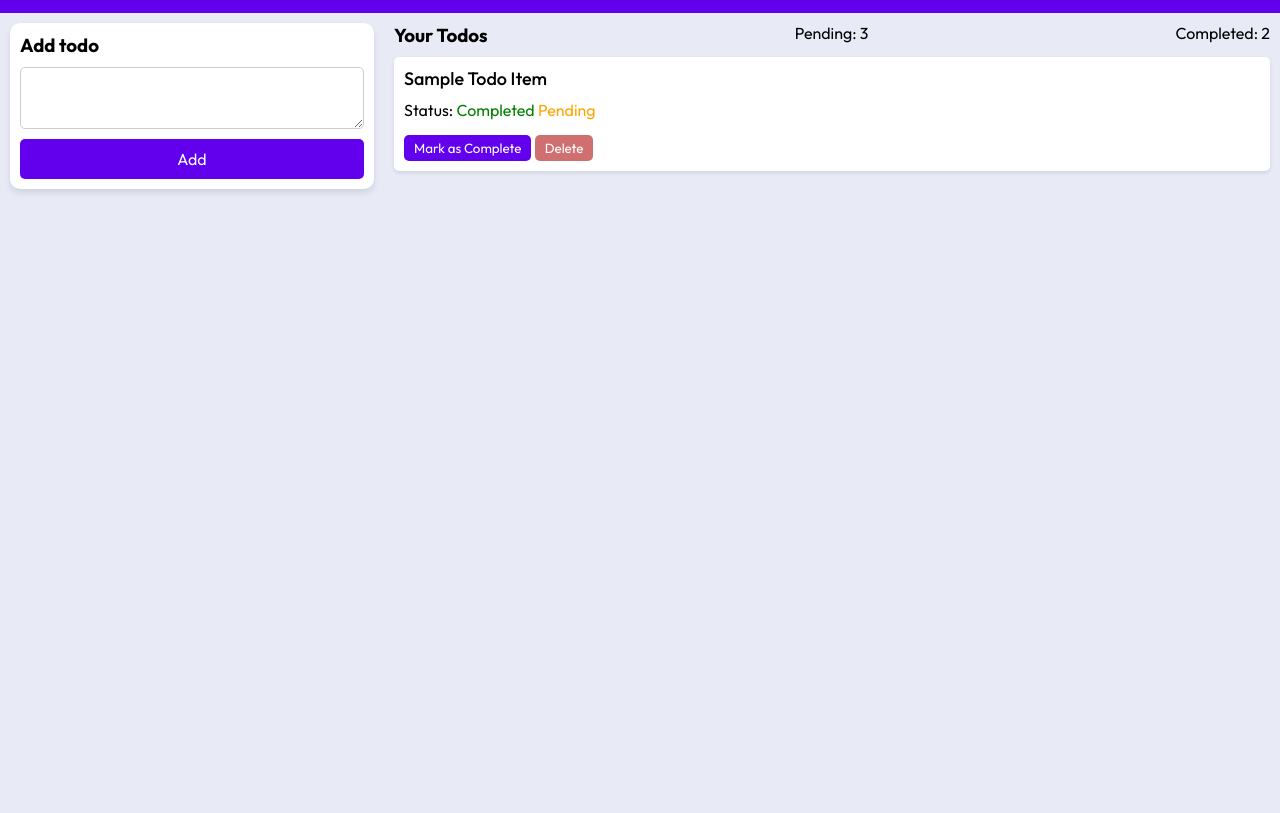
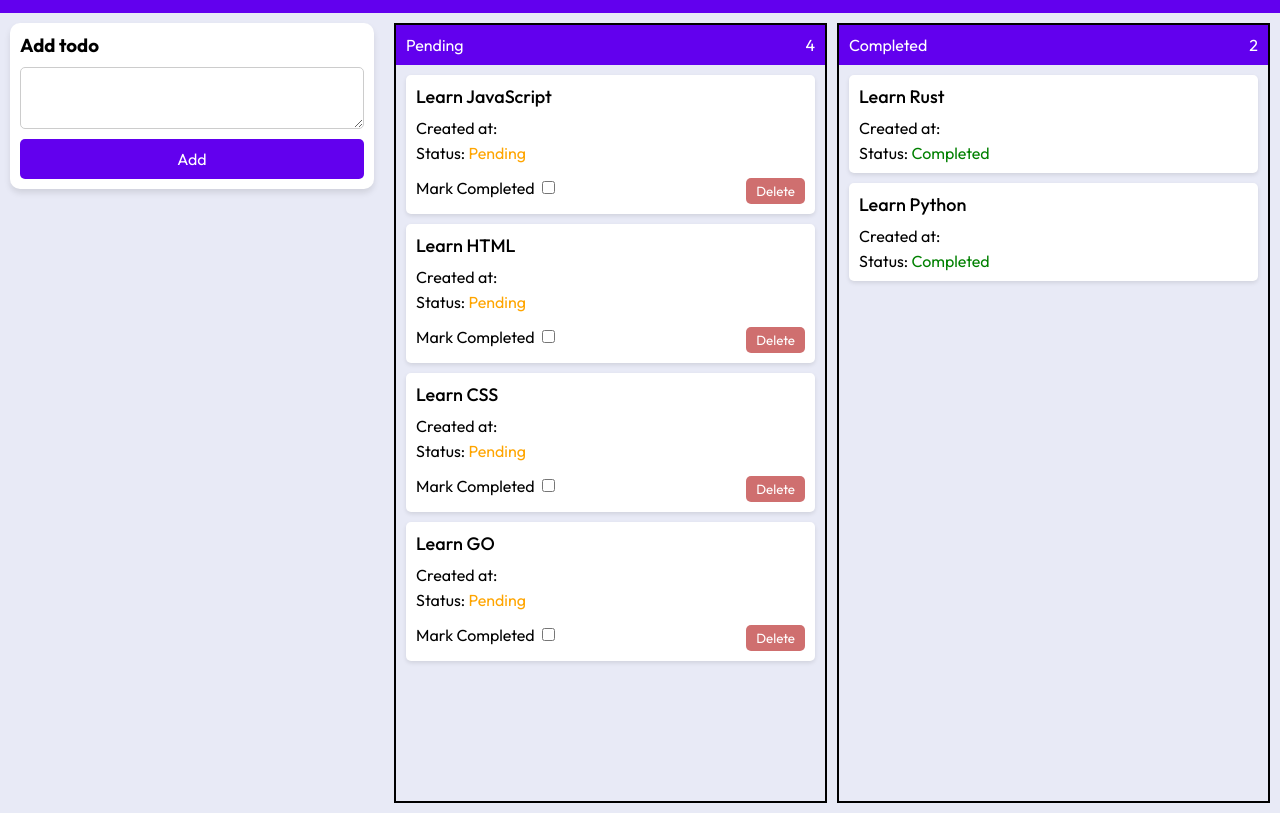
Before and after one commit to sourabh003/todo, a plain HTML site: page index.html in a window 1280 px wide. Shown: the part 59-872 px from the top of the page. Drawn offline with Linux system fonts and the light colour scheme.

Commit message:
updated todos

```diff
--- a/index.html
+++ b/index.html
@@ -17,30 +17,26 @@
 			<section class="form-sec">
 				<form id="todo-form" action="">
 					<h3>Add todo</h3>
-					<textarea></textarea>
+					<textarea id="todo-input"></textarea>
 					<button>Add</button>
 				</form>
 			</section>
 			<section class="list-sec">
-				<div class="list-header">
-					<h3>Your Todos</h3>
+				<div class="sections">
+					<div class="sec-header">
+						<div>Pending</div>
+						<div id="pending-count">0</div>
+					</div>
 
-					<p>Pending: <span id="pending-count">0</span></p>
-					<p>Completed: <span id="completed-count">0</span></p>
+					<div class="sec-list" id="sec-pending"></div>
 				</div>
-				<div id="list" class="todo-list">
-					<div class="todo-item">
-						<p class="todo-title">Sample Todo Item</p>
-						<p class="todo-status">
-							Status:
-							<span class="success">Completed</span>
-							<span class="warning">Pending</span>
-						</p>
-						<div class="todo-actions">
-							<button class="complete-btn">Mark as Complete</button>
-							<button class="delete-btn">Delete</button>
-						</div>
+				<div class="sections">
+					<div class="sec-header">
+						<div>Completed</div>
+						<div id="completed-count">0</div>
 					</div>
+
+					<div class="sec-list" id="sec-completed"></div>
 				</div>
 			</section>
 		</main>
--- a/scripts/index.js
+++ b/scripts/index.js
@@ -1,47 +1,99 @@
 let todos = [
 	{
 		id: 1,
-		title: "Learn JavaScript",
+        title: "Learn JavaScript",
+        createdAt: "",
 		completed: false,
 	},
 	{
 		id: 2,
-		title: "Learn HTML",
+		createdAt: "",
+        title: "Learn HTML",
 		completed: false,
 	},
 	{
 		id: 3,
-		title: "Learn CSS",
+		createdAt: "",
+        title: "Learn CSS",
 		completed: false,
 	},
 	{
 		id: 4,
-		title: "Learn GO",
+		createdAt: "",
+        title: "Learn GO",
+		completed: false,
+	},
+	{
+		id: 5,
+		createdAt: "",
+        title: "Learn Rust",
 		completed: true,
 	},
 	{
-		id: 5,
-		title: "Learn Rust",
+		id: 6,
+		createdAt: "",
+        title: "Learn Python",
 		completed: true,
 	},
 ];
 
 const todoList = document.getElementById("list");
 
+const newTodoForm = document.getElementById("todo-form");
+const newTodoTitle = document.getElementById("todo-input");
+
+const pendingList = document.getElementById("sec-pending");
+const completedList = document.getElementById("sec-completed");
+
 const pendingCounter = document.getElementById("pending-count");
 const completedCounter = document.getElementById("completed-count");
 
+newTodoForm.onsubmit = function (e) {
+	e.preventDefault();
+
+    createTodo(newTodoTitle.value)
+    newTodoTitle.value = ""
+};
+
+function deleteTodo(id) {
+	const updatedTodos = todos.filter((todo) => todo.id !== id);
+	todos = updatedTodos;
+	showTodos(updatedTodos);
+}
+
+function markComplete(id) {
+	const updatedTodos = todos.map((todo) => {
+		if (todo.id === id) {
+			todo.completed = true;
+		}
+		return todo;
+	});
+	todos = updatedTodos;
+	showTodos(updatedTodos);
+}
+
+function createTodo(title) {
+	let newTodo = {
+		id: todos.length + 1,
+		title,
+		complete: false,
+	};
+	todos.unshift(newTodo);
+	showTodos(todos);
+}
+
 function showTodos(todos) {
+	completedList.innerHTML = "";
+	pendingList.innerHTML = "";
 	let completed = 0;
 
 	todos.forEach((todo) => {
 		if (todo.completed) {
 			completed++;
+			completedList.innerHTML += createTodoHtml(todo);
+		} else {
+			pendingList.innerHTML += createTodoHtml(todo);
 		}
-
-		todoList.innerHTML += `
-
-        `;
 	});
 
 	let pending = todos.length - completed;
@@ -50,4 +102,43 @@ function showTodos(todos) {
 	completedCounter.innerText = completed;
 }
 
+function createTodoHtml(todo) {
+	return `
+        <div id="todo-${todo.id}" class="todo-item">
+            <p class="todo-title">${todo.title}</p>
+
+            <p>Created at: </p>
+
+            <p class="todo-status">
+                Status:
+                ${
+									todo.completed
+										? '<span class="success">Completed</span>'
+										: '<span class="warning">Pending</span>'
+								}
+            </p>
+
+            ${
+							todo.completed
+								? ""
+								: `
+                    <div class="todo-actions">
+                        <div>
+                            <label  for="checkbox-${todo.id}">Mark Completed</label>
+                            <input
+                                onclick="markComplete(${todo.id})"
+                                ${todo.completed ? "disabled" : ""}
+                                id="checkbox-${todo.id}"
+                                ${todo.completed ? "checked" : ""}
+                                type="checkbox"
+                                class="complete-checkbox"
+                            />
+                        </div>
+                        <button onclick="deleteTodo(${todo.id})"  class="delete-btn">Delete</button>
+               </div>
+            `}
+		</div>
+    `;
+}
+
 showTodos(todos);
--- a/styles/index.css
+++ b/styles/index.css
@@ -45,6 +45,7 @@ main {
 
 	.form-sec {
 		width: 30%;
+		top: 10px;
 
 		form {
 			background: white;
@@ -83,15 +84,24 @@ main {
 
 	.list-sec {
 		width: 70%;
+		display: flex;
+		gap: 10px;
 
-		.list-header {
+		.sections {
+			width: 50%;
+			border: solid 2px black;
+
+			.sec-header {
+				padding: 10px;
+				background-color: #6200ee;
+				color: white;
 				display: flex;
 				justify-content: space-between;
+				align-items: center;
 			}
 
-		.todo-list {
-			padding: 0;
-			margin-top: 10px;
+			.sec-list {
+                padding: 10px;
 
 				.todo-item {
 					background: white;
@@ -119,6 +129,8 @@ main {
 					}
 					.todo-actions {
 						margin-top: 10px;
+						display: flex;
+						justify-content: space-between;
 						button {
 							padding: 5px 10px;
 							border: none;
@@ -131,6 +143,7 @@ main {
 
 							&.complete-btn {
 								background-color: #6200ee;
+							}
 						}
 					}
 				}
```
Lines whose indentation alone changed are shown as unchanged.
